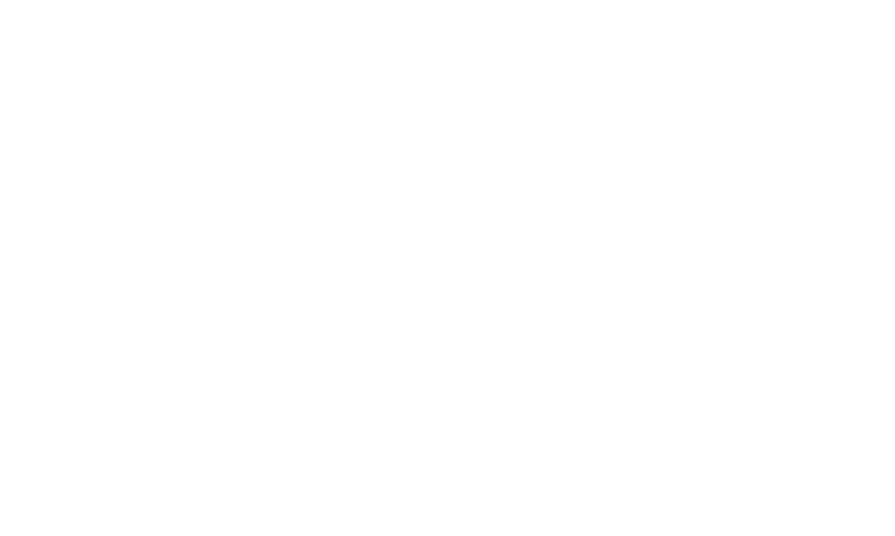
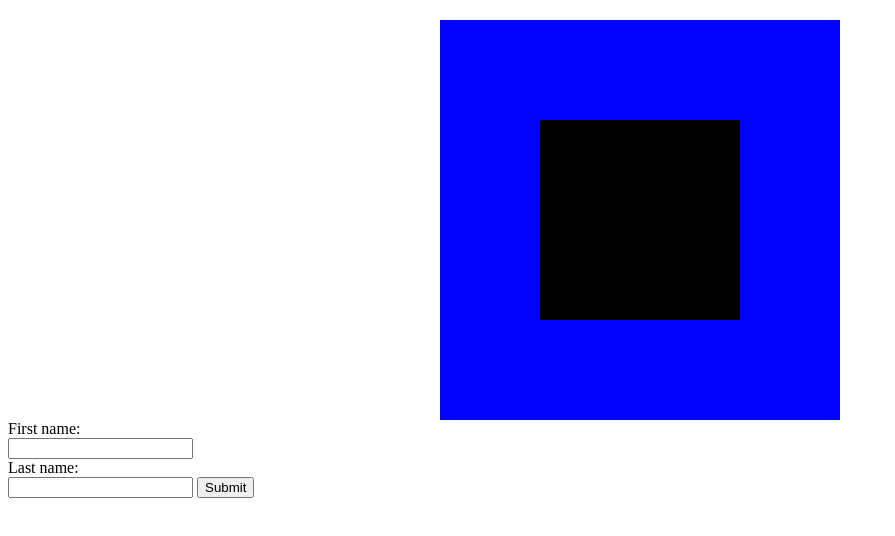
Before and after one commit to kelukelugames/argb, a plain HTML site: page index.html in a window 1280 px wide. Shown: the whole page, without its empty margins (0-895 px from the left). Drawn offline with nearby package versions, Linux system fonts and the light colour scheme.

Commit message:
Add two divs

```diff
--- a/index.html
+++ b/index.html
@@ -4,10 +4,20 @@
 	<title>ARGB colors</title>
 
     <script src="http://cdnjs.cloudflare.com/ajax/libs/jquery/1.11.0/jquery.min.js"></script>
-
 	<script src="http://kelukelu.me/ga.js"></script>
+	<link href="style.css" rel="stylesheet" type="text/css"/>
 </head>
 <body>
-
+	<div id="big">
+		<div id="small">
+		</div>
+	</div>
+	<form>
+  First name:<br>
+  <input type="text" name="firstname"><br>
+  Last name:<br>
+  <input type="text" name="lastname">
+  <input type="submit" value="Submit">
+</form>
 </body>
 </html>
--- /dev/null
+++ b/style.css
@@ -0,0 +1,20 @@
+#big {
+	background-color: blue;
+	width: 400px;
+	height: 400px;
+	margin: 0 auto;
+	margin-top: 20px;
+}
+
+#small {
+	background-color: black;
+	width: 200px;
+	height: 200px;
+	margin-top: 100px;
+	margin-left: 100px;
+	position: absolute;
+}
+
+body {
+	background-color: white;
+}
```
